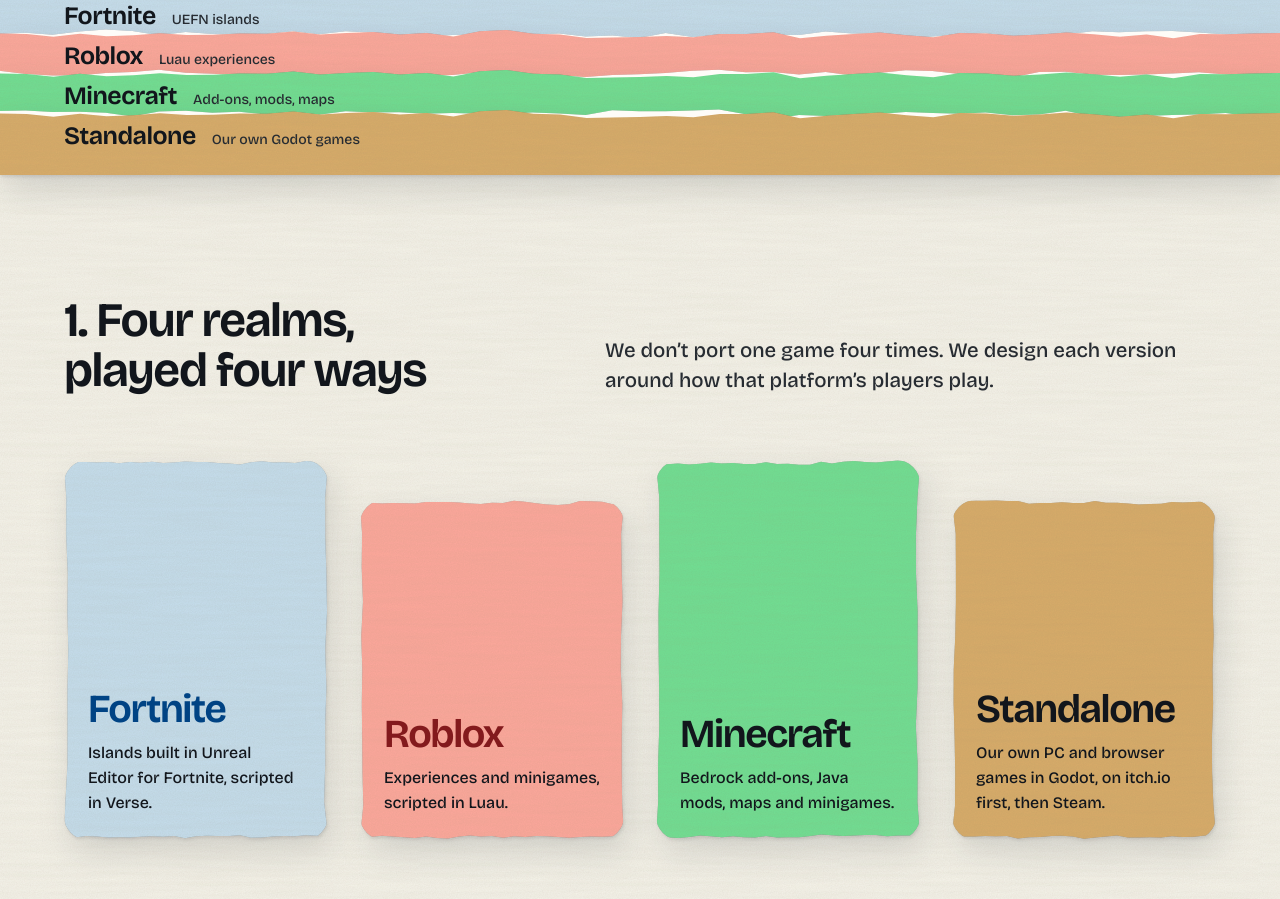
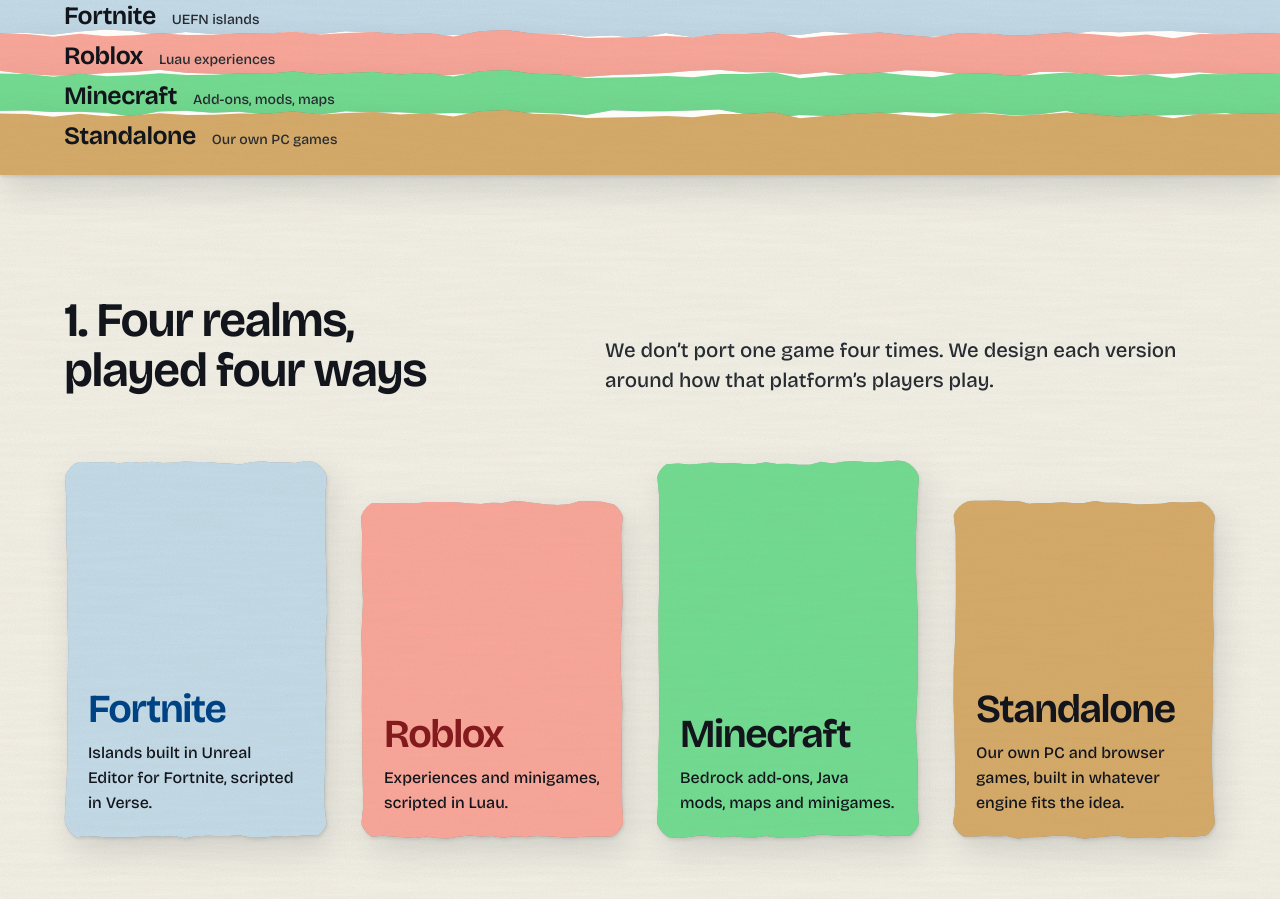
Before and after one commit to JayDies/crossrealmmedia.github.io, a plain HTML site: page index.html in a window 1280 px wide. Shown: the part 625-1524 px from the top of the page. Drawn offline with nearby package versions, Linux system fonts and the light colour scheme.

Commit message:
Add files via upload
copy update

```diff
--- a/index.html
+++ b/index.html
@@ -54,7 +54,7 @@
         <li class="stratum stratum--fortnite"><a href="#realm-fortnite"><span class="stratum__name">Fortnite</span><span class="stratum__note">UEFN islands</span></a></li>
         <li class="stratum stratum--roblox"><a href="#realm-roblox"><span class="stratum__name">Roblox</span><span class="stratum__note">Luau experiences</span></a></li>
         <li class="stratum stratum--minecraft"><a href="#realm-minecraft"><span class="stratum__name">Minecraft</span><span class="stratum__note">Add-ons, mods, maps</span></a></li>
-        <li class="stratum stratum--standalone"><a href="#realm-standalone"><span class="stratum__name">Standalone</span><span class="stratum__note">Our own Godot games</span></a></li>
+        <li class="stratum stratum--standalone"><a href="#realm-standalone"><span class="stratum__name">Standalone</span><span class="stratum__note">Our own PC games</span></a></li>
       </ul>
     </section>
 
@@ -84,7 +84,7 @@
           <li class="realm realm--standalone" id="realm-standalone" data-reveal style="--i:3">
             <span class="realm__paper" aria-hidden="true"></span>
             <h3 class="realm__name">Standalone</h3>
-            <p>Our own PC and browser games in Godot, on itch.io first, then Steam.</p>
+            <p>Our own PC and browser games, built in whatever engine fits the idea.</p>
           </li>
         </ul>
       </div>
```
